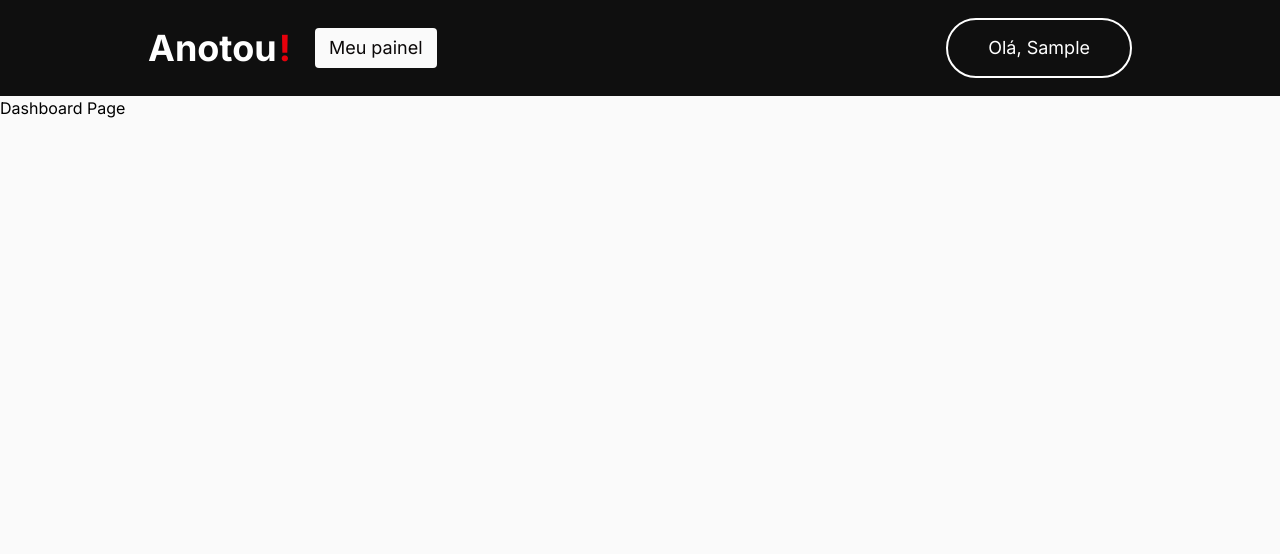
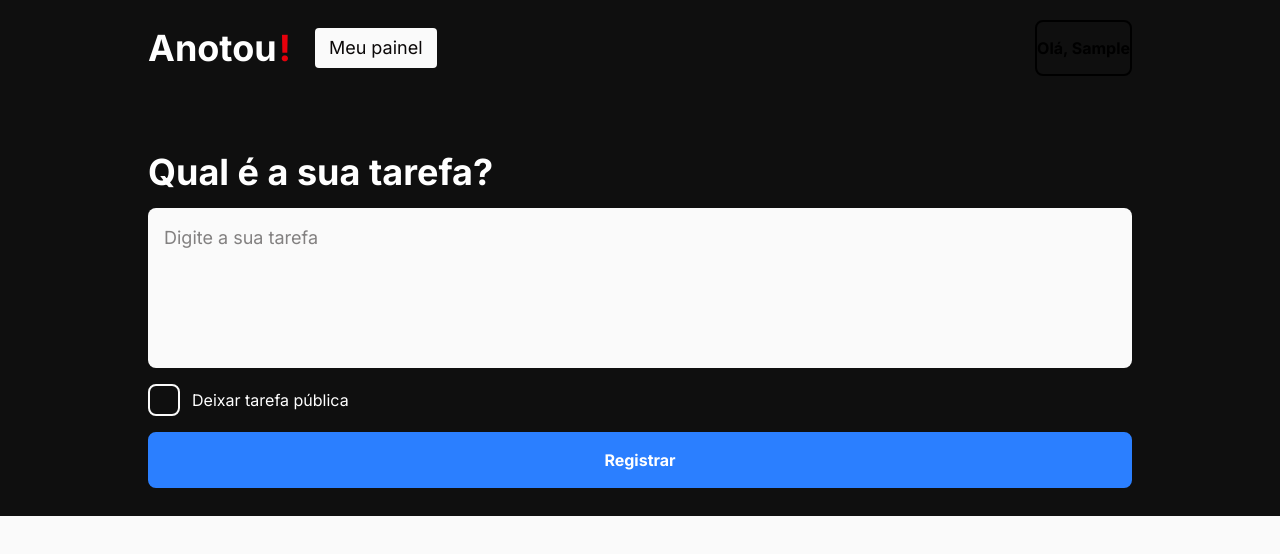
Before and after one commit to machadojoaovictor/anotou-plus, a Next.js app: page /dashboard in a window 1280 px wide. Shown: the top 554 px of the page. Built offline with nearby package versions, Linux system fonts and the light colour scheme; no server answers; sample sign-in values are in the browser's storage.

Commit message:
feat: Enhance Dashboard page with Textarea and Button components for task input

```diff
--- a/src/app/dashboard/page.tsx
+++ b/src/app/dashboard/page.tsx
@@ -2,6 +2,8 @@ import { Metadata } from "next";
 import { getServerSession } from "next-auth";
 import { redirect } from "next/navigation";
 import { authOptions } from "../lib/auth";
+import Textarea from "@/components/textarea/Textarea";
+import Button from "@/components/button/Button";
 
 export const metadata: Metadata = {
     title: "Dashboard"
@@ -16,8 +18,35 @@ export default async function DashboardPage() {
     }
 
     return (
-        <main>
-            <h1>Dashboard Page</h1>
+        <main className="w-full">
+            <section className="bg-primary-background text-on-dark flex items-center justify-center">
+                <div className="max-w-5xl w-full px-5 pb-7 mt-14">
+                    <h1 className="mb-4 font-bold text-4xl">Qual é a sua tarefa?</h1>
+                    <form action="" className="text-on-light flex flex-col gap-4">
+
+                        <Textarea
+                            placeholder="Digite a sua tarefa"
+                            className="bg-secondary-background"
+                        />
+
+                        <label htmlFor="customCheckbox" className="flex gap-3 items-center">
+                            <input
+                                type="checkbox"
+                                className="peer hidden"
+                                name=""
+                                id="customCheckbox"
+                            />
+                            <div className="w-8 h-8 border-2 border-secondary-background flex flex-row items-center justify-center rounded-lg peer-checked:after:content-['✔'] peer-checked:after:text-on-dark peer-checked:after:text-xl transition" />
+                            <span className="text-on-dark font-normal">Deixar tarefa pública</span>
+                        </label>
+
+                        <Button className="bg-blue-500 text-on-dark border-blue-500">
+                            Registrar
+                        </Button>
+
+                    </form>
+                </div>
+            </section>
         </main>
     );
 }
--- a/src/components/button/Button.tsx
+++ b/src/components/button/Button.tsx
@@ -1,55 +1,37 @@
+import clsx from "clsx";
 import Link from "next/link";
+import { ButtonHTMLAttributes } from "react";
 
-interface ButtonProps {
+interface ButtonProps extends ButtonHTMLAttributes<HTMLButtonElement> {
     children: React.ReactNode;
     onClick?: () => void;
     href?: string;
-    variant?: 'primary' | 'secondary';
-    size?: 'sm' | 'md' | 'lg';
-    rounded?: 'none' | 'full';
     className?: string;
 }
 
 export default function Button(
     {
         children,
-        onClick,
         href,
-        variant = 'primary',
-        size = 'md',
-        rounded = 'none',
         className,
-    }
-        : ButtonProps
+        ...rest
+    }: ButtonProps
 ) {
-
-    const baseClasses = 'bg-transparent border-2 cursor-pointer transition duration-150';
-
-    const sizeClasses = {
-        sm: 'px-4 py-2 text-lg',
-        md: 'px-10 py-3.5 text-lg',
-        lg: 'px-16 py-4 text-xl',
-    };
-
-    const variantClasses = {
-        primary: 'bg-primary-background text-on-dark border-on-dark hover:bg-secondary-background hover:text-on-light hover:border-on-light',
-        secondary: 'bg-secondary-background text-on-light border-on-light border-on-light hover:bg-primary-background hover:text-on-dark hover:border-on-dark',
-    };
-
-    const roundedClasses = {
-        none: 'rounded-none',
-        full: 'rounded-full',
-    }
-
-    const allClasses = `${baseClasses} ${sizeClasses[size]} ${variantClasses[variant]} ${roundedClasses[rounded]} ${className || ''}`;
+    const baseStyle = 'py-3.5 border-2 rounded-lg cursor-pointer transition duration-150 font-bold hover:opacity-90 active:opacity-85';
 
     return (
         href ?
-            <Link href={href} className={allClasses}>
+            <Link
+                href={href}
+                className={clsx(baseStyle, className)}
+            >
                 {children}
             </Link>
             :
-            <button onClick={onClick} className={allClasses}>
+            <button
+                className={clsx(baseStyle, className)}
+                {...rest}
+            >
                 {children}
             </button>
     );
```
